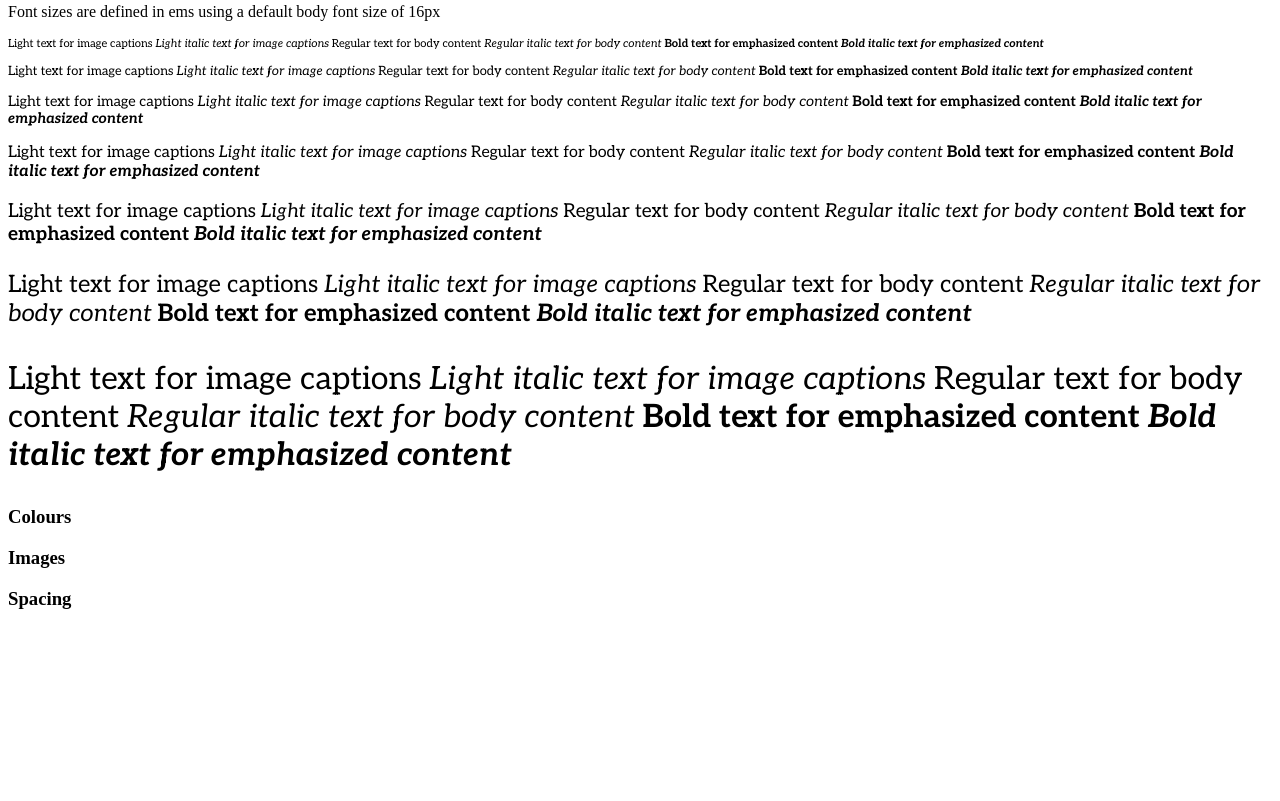
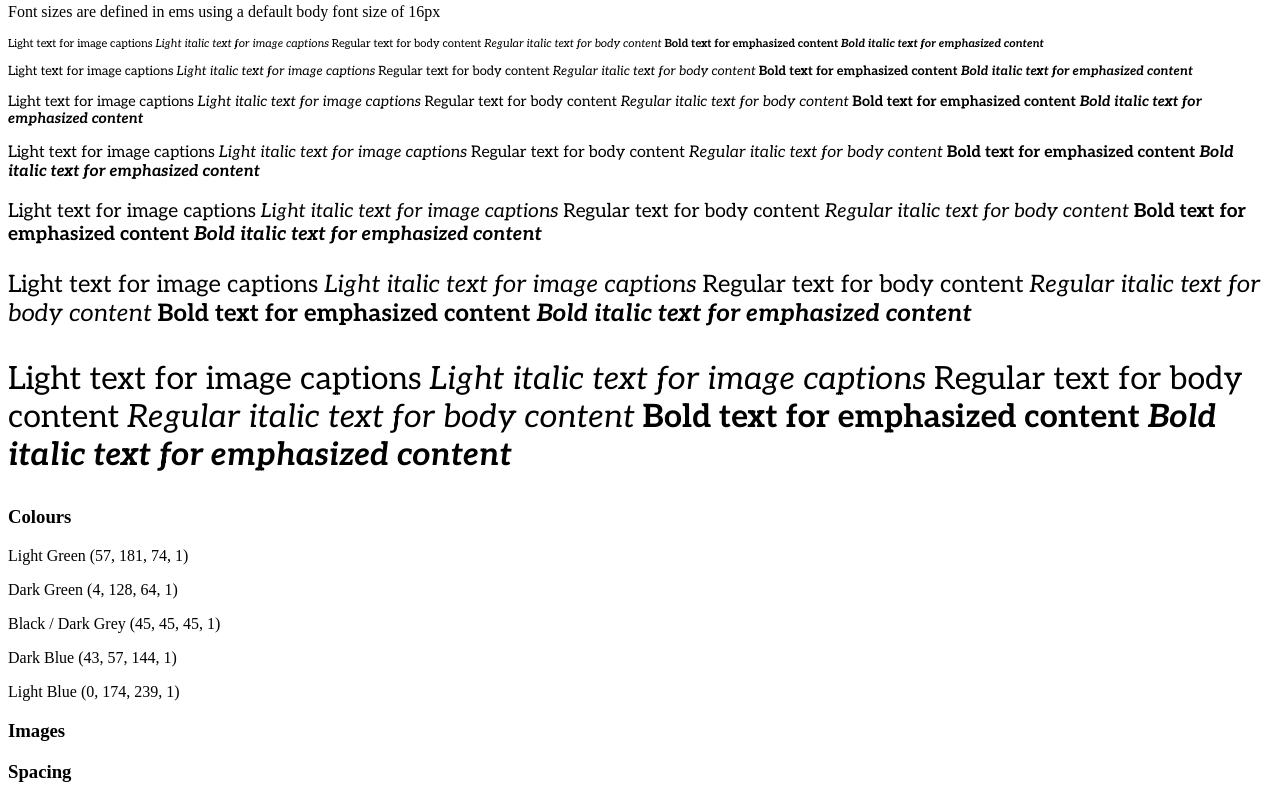
Before and after one commit to YoukaiDragon/dgl-309-design-system, a plain HTML site: page Design System/index.html in a window 1280 px wide. Shown: the part 660-1461 px from the top of the page. Before the commit the page ends 1289 px from the top, so only its background shows below. Drawn offline with nearby package versions, Linux system fonts and the light colour scheme.

Commit message:
Add colour names and rgba values

```diff
--- a/Design System/index.html
+++ b/Design System/index.html
@@ -105,6 +105,21 @@
         </div>
         <div>
             <h3>Colours</h3>
+            <div>
+                <p>Light Green (57, 181, 74, 1)</p>
+            </div>
+            <div>
+                <p>Dark Green (4, 128, 64, 1)</p>
+            </div>
+            <div>
+                <p>Black / Dark Grey (45, 45, 45, 1)</p>
+            </div>
+            <div>
+                <p>Dark Blue (43, 57, 144, 1)</p>
+            </div>
+            <div>
+                <p>Light Blue (0, 174, 239, 1)</p>
+            </div>
         </div>
         <div>
             <h3>Images</h3>
```
